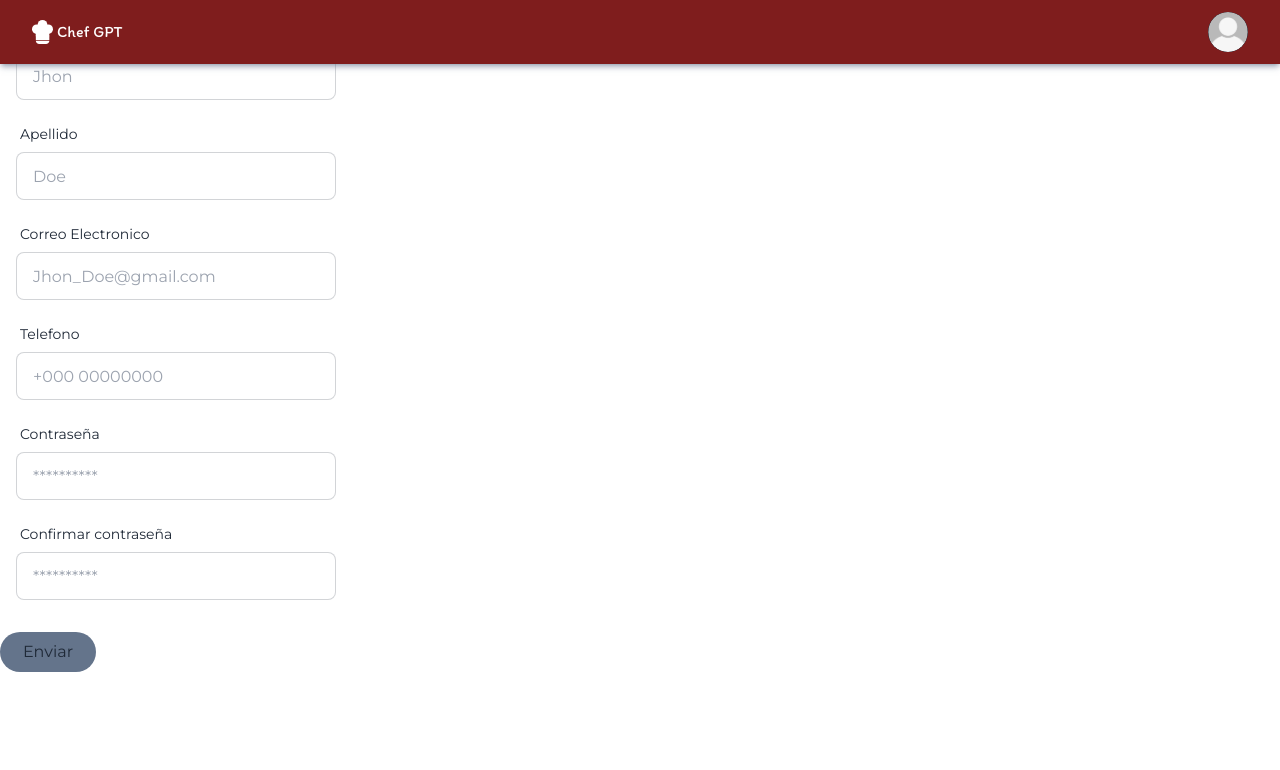
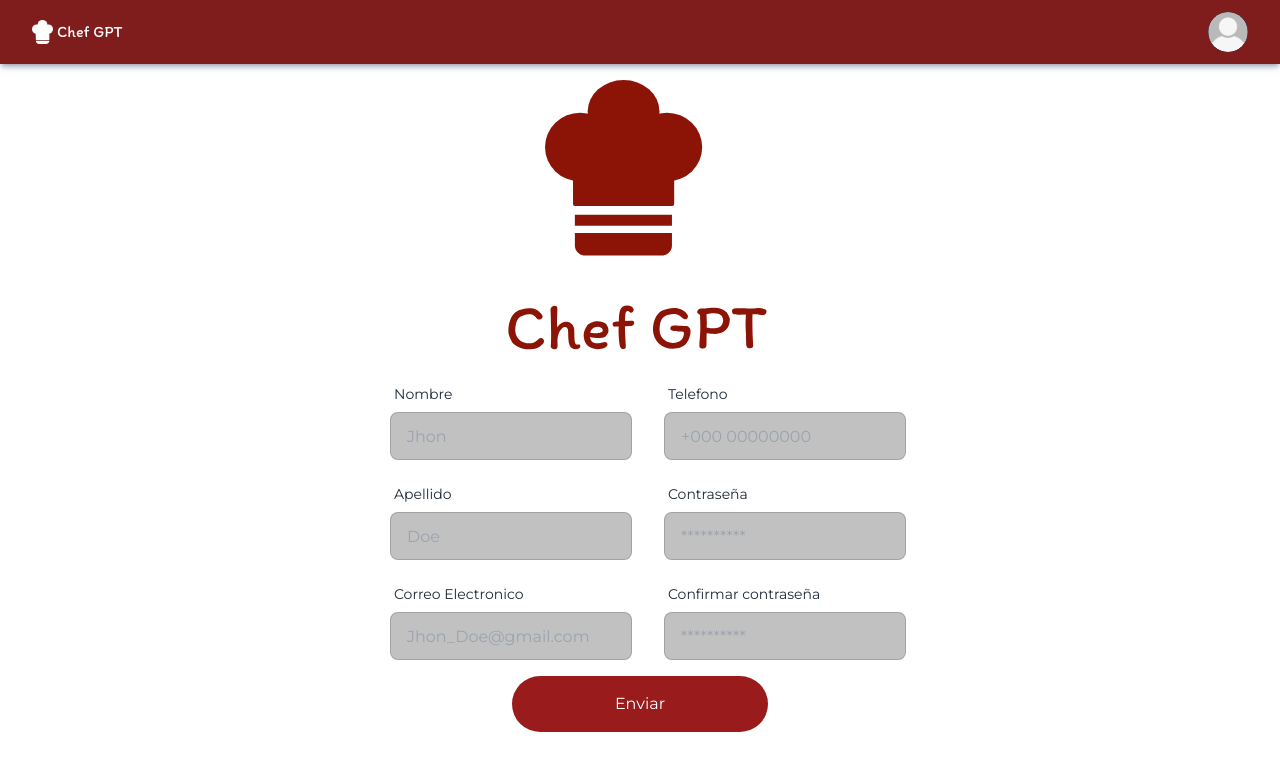
Before and after one commit to No-Country/S12-04-T-Node-React, a React (Vite) app in the folder frontend/: page /signup in a window 1280 px wide. Shown: the top 770 px of the page. Built offline with nearby package versions, Linux system fonts and the light colour scheme.

Commit message:
Register

```diff
--- a/frontend/src/pages/Register.jsx
+++ b/frontend/src/pages/Register.jsx
@@ -1,11 +1,19 @@
 // import { useState } from "react";
+import Group8 from "../assets/images/Group8.svg";
 const Register = () => {
   // const {user,SetUser} = useState({})
   function sendUser(e) {
     console.log(e);
   }
   return (
-    <form onSubmit={sendUser}>
+    <>
+      <form
+        onSubmit={sendUser}
+        className="flex flex-col mt-16  justify-center items-center "
+      >
+        <img src={Group8} alt="logo" className="mt-4" />
+        <div className="flex gap-8 justify-center items-center">
+          <div className="flex flex-col justify-center items-center">
             {/* Nombre */}
             <label className="form-control w-full max-w-xs ml-4 mt-4">
               <div className="label">
@@ -14,7 +22,7 @@ const Register = () => {
               <input
                 type="text"
                 placeholder="Jhon"
-          className="input input-bordered w-full max-w-xs "
+                className="input  input-bordered bg-[#76787675] w-full max-w-xs "
               />
             </label>
             {/* Apellido */}
@@ -25,7 +33,7 @@ const Register = () => {
               <input
                 type="text"
                 placeholder="Doe"
-          className="input input-bordered w-full max-w-xs "
+                className="input bg-[#76787675] input-bordered w-full max-w-xs "
               />
             </label>
             {/* Correo Electronico */}
@@ -36,9 +44,11 @@ const Register = () => {
               <input
                 type="text"
                 placeholder="Jhon_Doe@gmail.com"
-          className="input input-bordered w-full max-w-xs "
+                className="input bg-[#76787675] input-bordered w-full max-w-xs "
               />
             </label>
+          </div>
+          <div className="flex flex-col justify-center items-center">
             {/* Telefono */}
             <label className="form-control w-full max-w-xs ml-4 mt-4">
               <div className="label">
@@ -47,7 +57,7 @@ const Register = () => {
               <input
                 type="text"
                 placeholder="+000 00000000"
-          className="input input-bordered w-full max-w-xs "
+                className="input bg-[#76787675] input-bordered w-full max-w-xs "
               />
             </label>
             {/* Contraseña */}
@@ -58,7 +68,7 @@ const Register = () => {
               <input
                 type="text"
                 placeholder="**********"
-          className="input input-bordered w-full max-w-xs "
+                className="input bg-[#76787675] input-bordered w-full max-w-xs "
               />
             </label>
             {/* Confirmar contraseña */}
@@ -69,16 +79,19 @@ const Register = () => {
               <input
                 type="text"
                 placeholder="**********"
-          className="input input-bordered w-full max-w-xs "
+                className="input bg-[#76787675] input-bordered w-full max-w-xs "
               />
             </label>
+          </div>
+        </div>
         <button
-        className="w-24 p-2 mt-8 bg-slate-500 rounded-full"
+          className="w-64 p-4 mt-4 bg-red-800 rounded-full text-white"
           onSubmit={sendUser}
         >
           Enviar
         </button>
       </form>
+    </>
   );
 };
 
```
Lines whose indentation alone changed are shown as unchanged.
